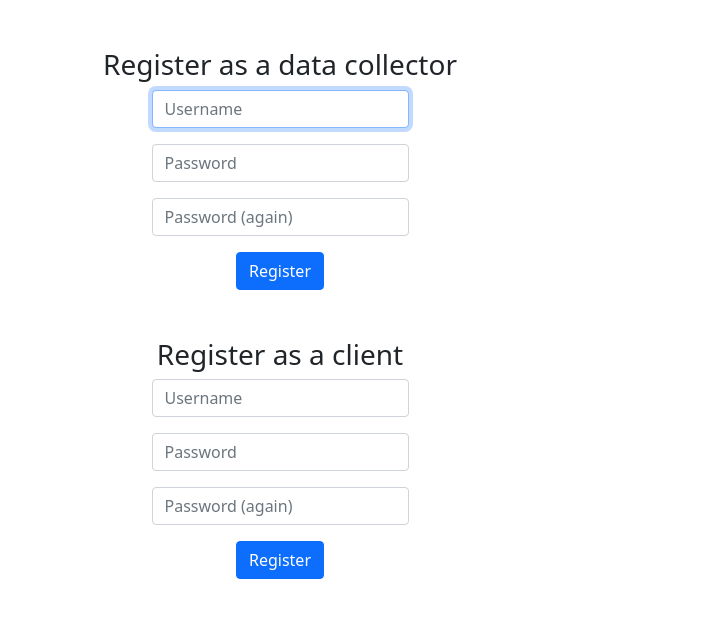
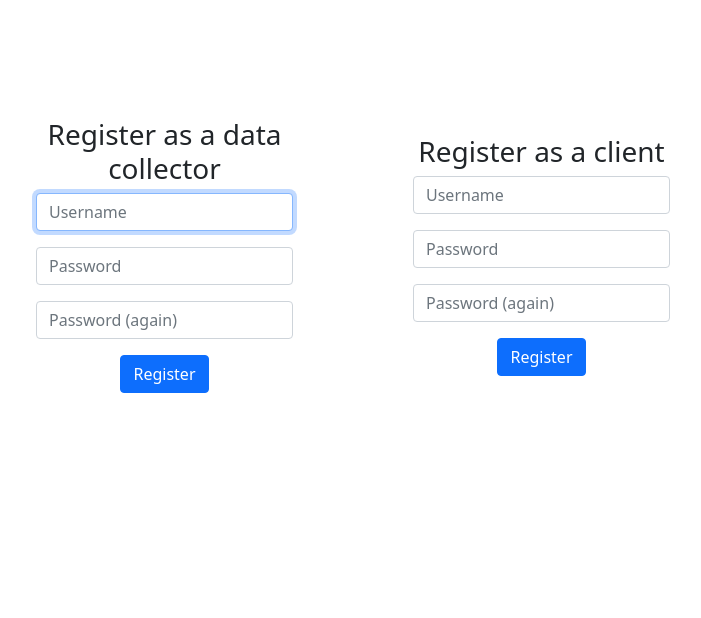
Before and after one commit to MohanMaker/GroundUp, a Flask app: page /register in a window 1280 px wide. Shown: the part 76-694 px from the top of the page, without its empty margins (360-1061 px from the left). Run offline with Flask 2, Linux system fonts and the light colour scheme; some libraries are stand-ins or nearby versions.

Commit message:
Changed register to have two different columns

```diff
--- a/static/styles.css
+++ b/static/styles.css
@@ -8,6 +8,17 @@
 
 .form-inline label {
 margin: 5px 10px 5px 0;
+}
+
+.tg1 {
+    margin: auto;
+    width: 50%;
+    padding: 10px;
+}
+
+.tg-0laxhalf {
+    width: 50%;
+    padding: 60px
 }
 
 .col-sm-4{
--- a/templates/register.html
+++ b/templates/register.html
@@ -5,6 +5,11 @@
 {% endblock %}
 
 {% block main %}
+<div class ="tg1">
+    <table class="tg">
+        <thead>
+          <tr>
+            <td class="tg-0laxhalf">
                 <h3>Register as a data collector</h3>
                 <form action="/register" method="post">
                     <div class="mb-3">
@@ -18,10 +23,8 @@
                     </div>
                     <button class="btn btn-primary" type="submit" name="submit" value="collector">Register</button>
                 </form>
-
-    <br>
-    <br>
-
+            </td>
+            <td class="tg-0laxhalf">
                 <h3>Register as a client</h3>
                 <form action="/register" method="post">
                     <div class="mb-3">
@@ -35,5 +38,9 @@
                     </div>
                     <button class="btn btn-primary" type="submit" name="submit" value="client">Register</button>
                 </form>
-
+            </td>
+          </tr>
+        </thead>
+    </table>
+</div>
 {% endblock %}
```
Lines whose indentation alone changed are shown as unchanged.
